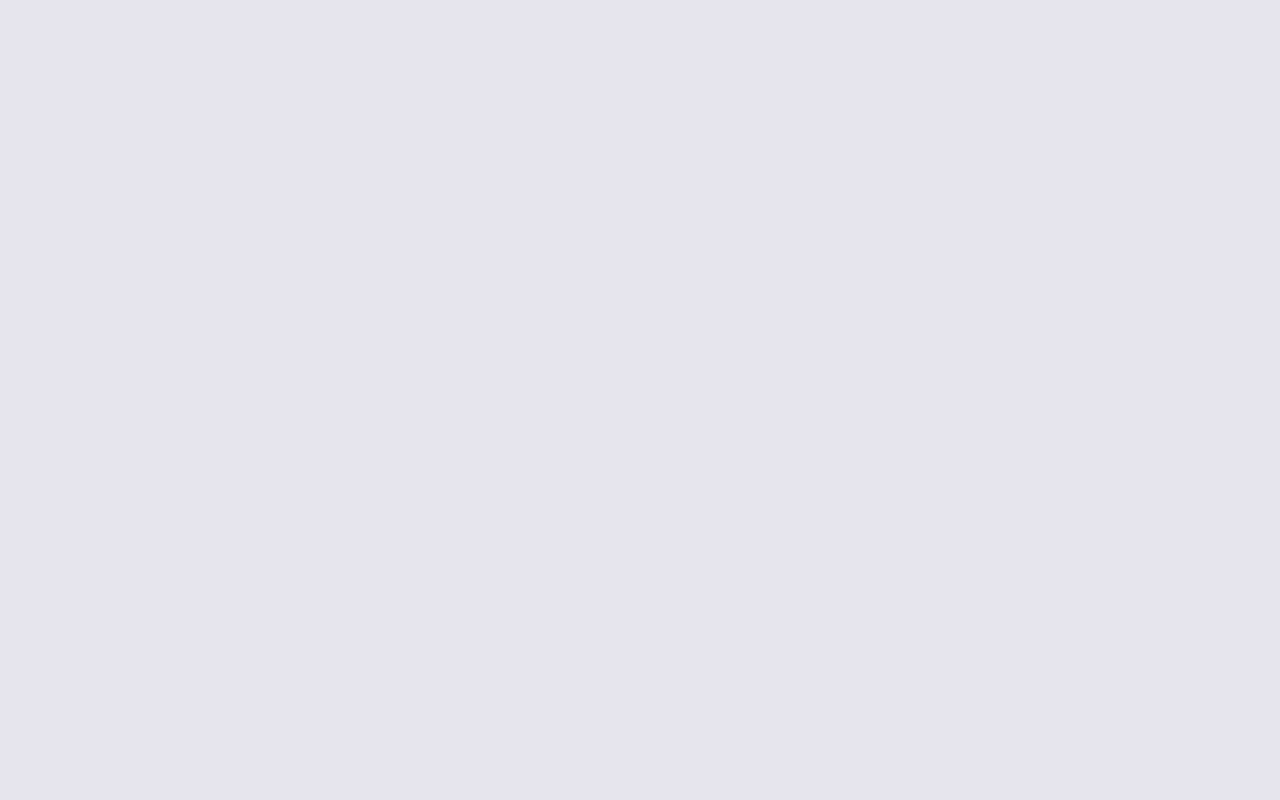
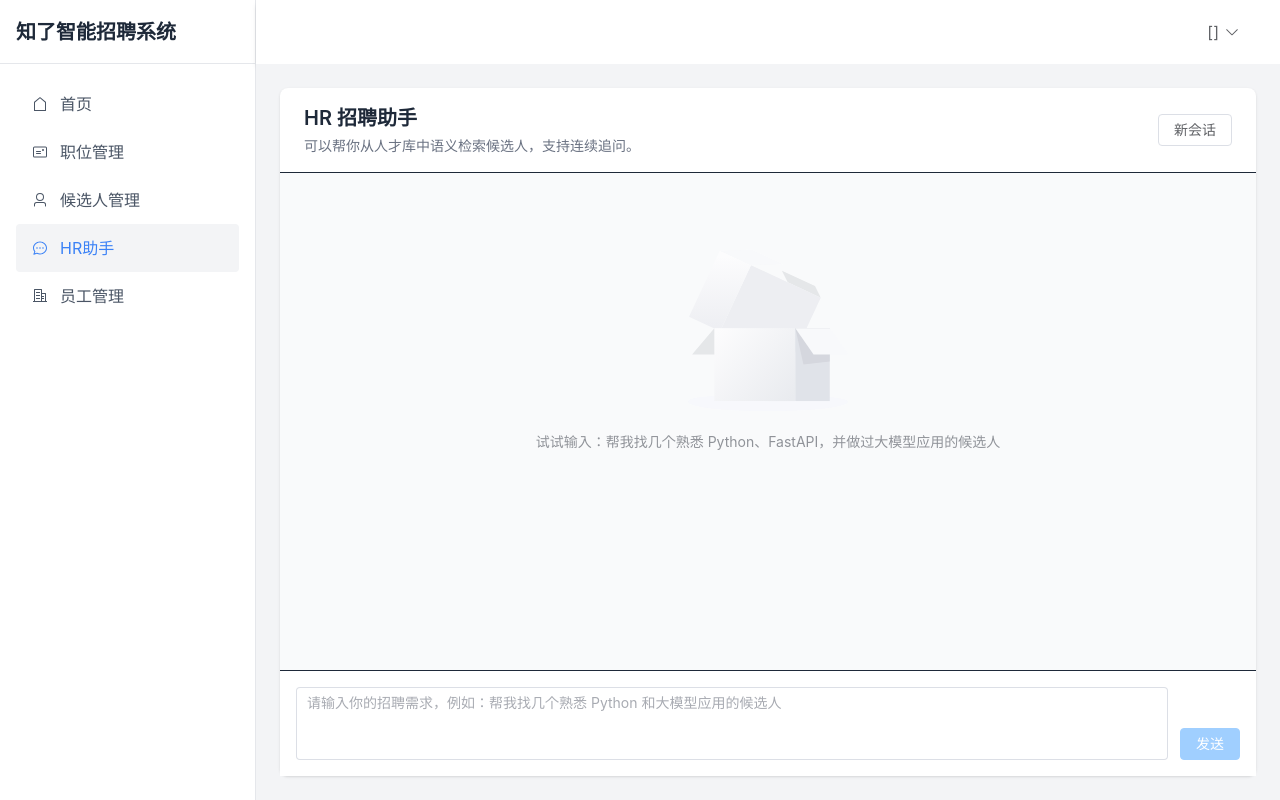
Before and after one commit to xin2panjin/hr-frontend, a Vue app: page /hr-assistant in a window 1280 px wide. Before the commit this address had no page. Built offline with nearby package versions, Linux system fonts and the light colour scheme; sample sign-in values are in the browser's storage; the HTML template or start-up script is replaced by a standard one.

Commit message:
feat: add HR assistant chat page

```diff
--- /dev/null
+++ b/src/apis/hr_assistant_api.ts
@@ -0,0 +1,15 @@
+import httpRequest from './request'
+
+export interface HRAssistantChatRequest {
+  message: string
+  conversation_id?: string | null
+}
+
+export interface HRAssistantChatResponse {
+  conversation_id: string
+  answer: string
+}
+
+export const chatWithHRAssistant = (data: HRAssistantChatRequest) => {
+  return httpRequest.post<HRAssistantChatResponse>('/hr-assistant/chat', data)
+}
--- a/src/components/MainLayout.vue
+++ b/src/components/MainLayout.vue
@@ -32,6 +32,15 @@
             >
               <el-icon><User /></el-icon>
               <span>候选人管理</span>
+            </router-link>
+          </li>
+          <li>
+            <router-link
+              to="/hr-assistant"
+              class="flex items-center gap-3 py-3 px-4 rounded text-gray-600"
+            >
+              <el-icon><ChatDotRound /></el-icon>
+              <span>HR助手</span>
             </router-link>
           </li>
           <li>
@@ -103,6 +112,7 @@ import {
   User,
   UserFilled,
   OfficeBuilding,
+  ChatDotRound,
   ArrowDown,
   Setting,
   SwitchButton,
--- /dev/null
+++ b/src/pages/hr-assistant/index.vue
@@ -0,0 +1,144 @@
+<template>
+  <div class="h-full flex flex-col bg-white rounded-lg shadow">
+    <div class="flex items-center justify-between px-6 py-4 border-b">
+      <div>
+        <h2 class="text-xl font-semibold text-gray-800">HR 招聘助手</h2>
+        <p class="text-sm text-gray-500 mt-1">
+          可以帮你从人才库中语义检索候选人，支持连续追问。
+        </p>
+      </div>
+
+      <el-button @click="startNewConversation">新会话</el-button>
+    </div>
+
+    <div ref="messageListRef" class="flex-1 overflow-y-auto p-6 space-y-4 bg-gray-50">
+      <div
+        v-for="message in messages"
+        :key="message.id"
+        class="flex"
+        :class="message.role === 'user' ? 'justify-end' : 'justify-start'"
+      >
+        <div
+          class="max-w-[72%] rounded-lg px-4 py-3 leading-7 whitespace-pre-wrap"
+          :class="
+            message.role === 'user'
+              ? 'bg-blue-500 text-white'
+              : 'bg-white text-gray-800 border border-gray-200'
+          "
+        >
+          {{ message.content }}
+        </div>
+      </div>
+
+      <div v-if="loading" class="flex justify-start">
+        <div class="bg-white text-gray-500 border border-gray-200 rounded-lg px-4 py-3">
+          正在思考中...
+        </div>
+      </div>
+
+      <el-empty
+        v-if="messages.length === 0 && !loading"
+        description="试试输入：帮我找几个熟悉 Python、FastAPI，并做过大模型应用的候选人"
+      />
+    </div>
+
+    <div class="p-4 border-t bg-white">
+      <div class="flex gap-3">
+        <el-input
+          v-model="inputMessage"
+          type="textarea"
+          :rows="3"
+          resize="none"
+          placeholder="请输入你的招聘需求，例如：帮我找几个熟悉 Python 和大模型应用的候选人"
+          @keydown.enter.exact.prevent="sendMessage"
+        />
+        <el-button
+          type="primary"
+          class="self-end"
+          :loading="loading"
+          :disabled="!inputMessage.trim()"
+          @click="sendMessage"
+        >
+          发送
+        </el-button>
+      </div>
+    </div>
+  </div>
+</template>
+
+<script setup lang="ts">
+import { nextTick, ref } from 'vue'
+import { ElMessage } from 'element-plus'
+import { chatWithHRAssistant } from '@/apis/hr_assistant_api'
+
+type ChatRole = 'user' | 'assistant'
+
+interface ChatMessage {
+  id: string
+  role: ChatRole
+  content: string
+}
+
+const messages = ref<ChatMessage[]>([])
+const inputMessage = ref('')
+const loading = ref(false)
+const conversationId = ref<string | null>(localStorage.getItem('hrAssistantConversationId'))
+const messageListRef = ref<HTMLElement | null>(null)
+
+const createMessageId = () => `${Date.now()}-${Math.random().toString(16).slice(2)}`
+
+const scrollToBottom = async () => {
+  await nextTick()
+  if (messageListRef.value) {
+    messageListRef.value.scrollTop = messageListRef.value.scrollHeight
+  }
+}
+
+const sendMessage = async () => {
+  const content = inputMessage.value.trim()
+  if (!content || loading.value) return
+
+  messages.value.push({
+    id: createMessageId(),
+    role: 'user',
+    content,
+  })
+  inputMessage.value = ''
+  loading.value = true
+  await scrollToBottom()
+
+  try {
+    const response = await chatWithHRAssistant({
+      message: content,
+      conversation_id: conversationId.value,
+    })
+
+    conversationId.value = response.conversation_id
+    localStorage.setItem('hrAssistantConversationId', response.conversation_id)
+
+    messages.value.push({
+      id: createMessageId(),
+      role: 'assistant',
+      content: response.answer || '助手没有返回内容。',
+    })
+  } catch (error) {
+    console.error(error)
+    ElMessage.error('HR 助手请求失败，请稍后重试')
+    messages.value.push({
+      id: createMessageId(),
+      role: 'assistant',
+      content: '请求失败了。请确认后端服务、登录状态和 Milvus 数据是否正常。',
+    })
+  } finally {
+    loading.value = false
+    await scrollToBottom()
+  }
+}
+
+const startNewConversation = () => {
+  conversationId.value = null
+  localStorage.removeItem('hrAssistantConversationId')
+  messages.value = []
+  ElMessage.success('已开始新会话')
+}
+</script>
--- a/src/router/index.ts
+++ b/src/router/index.ts
@@ -34,6 +34,11 @@ const router = createRouter({
           component: () => import('@/pages/candidates/index.vue'),
         },
         {
+          path: 'hr-assistant',
+          name: 'hr-assistant',
+          component: () => import('@/pages/hr-assistant/index.vue'),
+        },
+        {
           path: 'candidates/add',
           name: 'candidates-add',
           component: () => import('@/pages/candidates/add.vue'),
```
